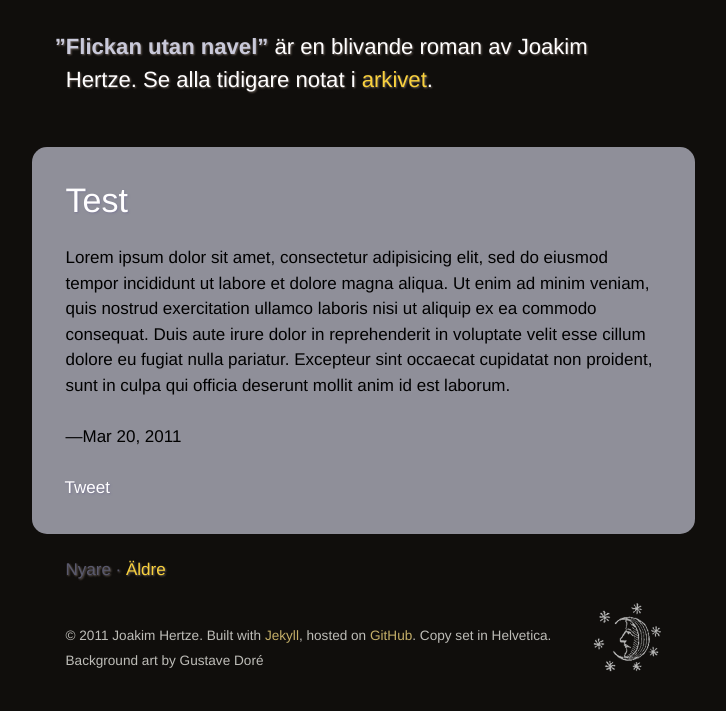
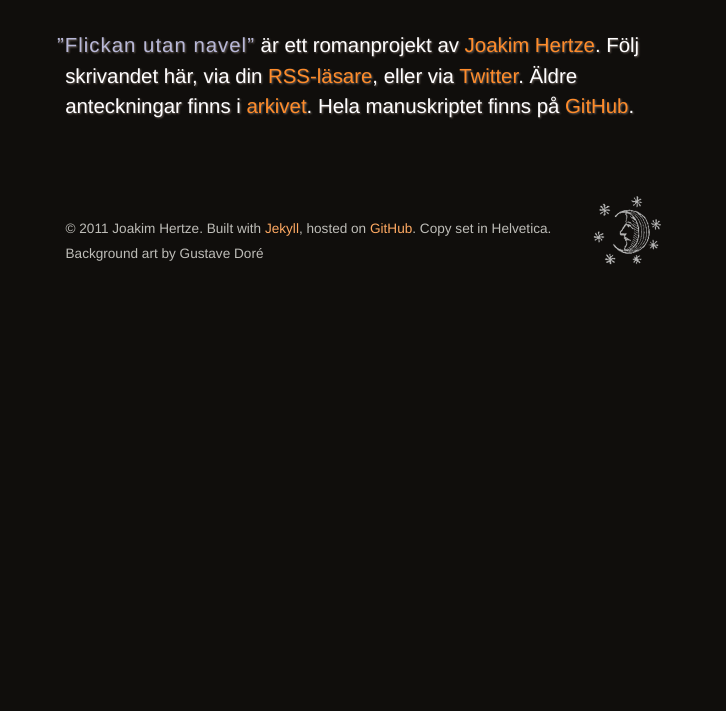
Before and after one commit to hertze/Flickan-utan-navel, a Jekyll site: the page built from index.html, in a window 1280 px wide. Shown: the top 711 px of the page, without its empty margins (277-1003 px from the left). Built offline with Jekyll 4.4.1, drawn with Linux system fonts in a browser that asks for light colours; nearby versions of some CDN libraries; library files that are not in the unit come from our copies; the list of posts is cut into pages by our own code; comment, search, counter and statistics services are not loaded.

Commit message:
Färdig för produktion.

```diff
--- a/_layouts/default.html
+++ b/_layouts/default.html
@@ -7,7 +7,7 @@
 	<meta name="viewport" content="width=720, maximum-scale=1.0" />
     <link rel="stylesheet" media="screen, projection" href="/css/screen.css" type="text/css">
     <link rel="stylesheet" media="print" href="/css/print.css" type="text/css">
-    <link rel="alternate" type="application/atom+xml" title="Swedish Pixels" href="http://feeds.feedburner.com/swedishpixels/masterfeed">
+    <link rel="alternate" type="application/atom+xml" title="Swedish Pixels" href="http://feeds.feedburner.com/FlickanUtanNavel">
     <link rel="shortcut icon" href="/favicon.ico">
 
 	<script src="http://hertze.com/mint/?js" type="text/javascript"></script>
@@ -15,7 +15,7 @@
   </head>
   <body>
     <div id="header">
-		<p><strong><p>&#8221;Flickan utan navel&#8221;</strong> är en blivande roman av Joakim Hertze. {% if page.title %}<a href="/">Tillbaka till förstasidan.</a>{% endif %}{% unless page.title == 'Archive' %} Se alla tidigare notat i <a href="/arkiv">arkivet</a>.{% endunless %}</p>
+		<p><strong>&#8221;Flickan utan navel&#8221;</strong> är ett romanprojekt av <a href="http://hertze.com">Joakim Hertze</a>. Följ skrivandet här, via din <a href="">RSS-läsare</a>, eller via <a href="http://twitter.com/hertze_fiktion">Twitter</a>. {% unless page.title == 'Archive' %} Äldre anteckningar finns i <a href="/arkiv">arkivet</a>.{% endunless %} Hela manuskriptet finns på <a href="https://github.com/hertze/Flickan-utan-navel">GitHub</a>. {% if page.title %}<a href="/">Tillbaka till förstasidan.</a>{% endif %}</p>
     </div>
 
  	<div id="main" class="clearfix">
--- a/_posts/2011-03-17-test3.markdown
+++ /dev/null
@@ -1,6 +0,0 @@
----
-title: HJhs dhasdkjas
-layout: post
----
-
-Lorem ipsum dolor sit amet, consectetur adipisicing elit, sed do eiusmod tempor incididunt ut labore et dolore magna aliqua. Ut enim ad minim veniam, quis nostrud exercitation ullamco laboris nisi ut aliquip ex ea commodo consequat. Duis aute irure dolor in reprehenderit in voluptate velit esse cillum dolore eu fugiat nulla pariatur. Excepteur sint occaecat cupidatat non proident, sunt in culpa qui officia deserunt mollit anim id est laborum.
--- a/_posts/2011-03-20-test.markdown
+++ /dev/null
@@ -1,6 +0,0 @@
----
-title: Test
-layout: post
----
-
-Lorem ipsum dolor sit amet, consectetur adipisicing elit, sed do eiusmod tempor incididunt ut labore et dolore magna aliqua. Ut enim ad minim veniam, quis nostrud exercitation ullamco laboris nisi ut aliquip ex ea commodo consequat. Duis aute irure dolor in reprehenderit in voluptate velit esse cillum dolore eu fugiat nulla pariatur. Excepteur sint occaecat cupidatat non proident, sunt in culpa qui officia deserunt mollit anim id est laborum.
--- a/css/screen.css
+++ b/css/screen.css
@@ -26,10 +26,10 @@ body {
 }
 
 #header {
-	width: 26.9em;
+	width: 29.2em;
 	margin: 30px auto 0 auto;
 	line-height: 1.5em;
-	font-size: 1.3em;
+	font-size: 1.2em;
 	text-shadow: #675d56 1px 1px 2px;
 }
 
@@ -54,7 +54,7 @@ body {
 }
 
 #legal a {
-	color: #c4af69;
+	color: #ffaa63;
 }
 
 .post, .archive {
@@ -90,11 +90,14 @@ h2 {
 }
 
 #header p {
-	text-indent: -0.5em;
+	text-indent: -0.4em;
 }
 
 #header strong {
-	color: #c9c9da;
+	font-weight: normal;
+	font-style: normal;
+	color: #b8b8d8;
+	letter-spacing: 1px;
 }
 
 .post hr {
@@ -111,7 +114,7 @@ h2 {
 
 a {
 	text-decoration: none;
-	color: #f9d13d;
+	color: #ff8c2b;
 }
 
 .post a, .archive a {
@@ -178,7 +181,7 @@ code {
 
 
 .archive ul {
-	list-style-type: circle;
+	list-style-type: square;
 	margin: 1.5em 0 1.5em 1.5em;
 }
 
```
Also changed, not shown: _posts/2011-03-18-test2.markdown (deleted, +0 -8 lines), arkiv/index.html (+9 -1 lines), 6 other files.
